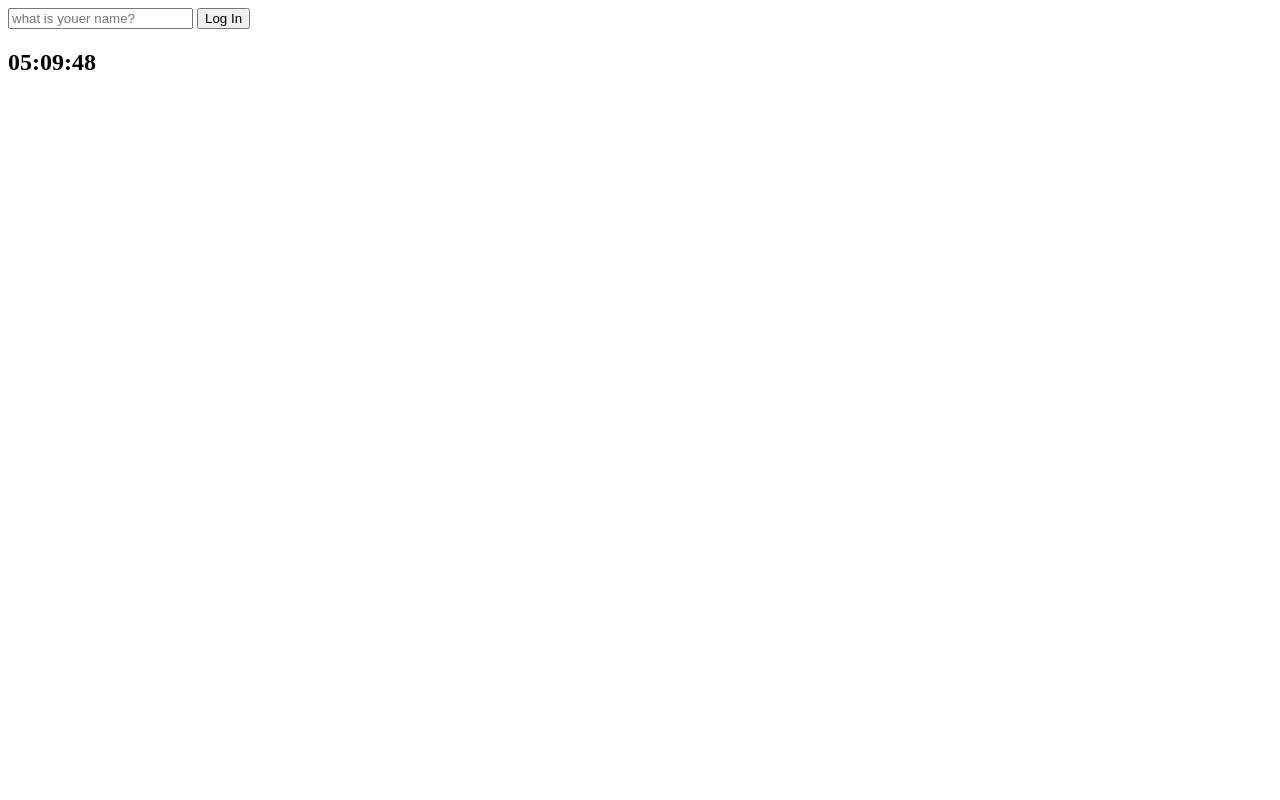
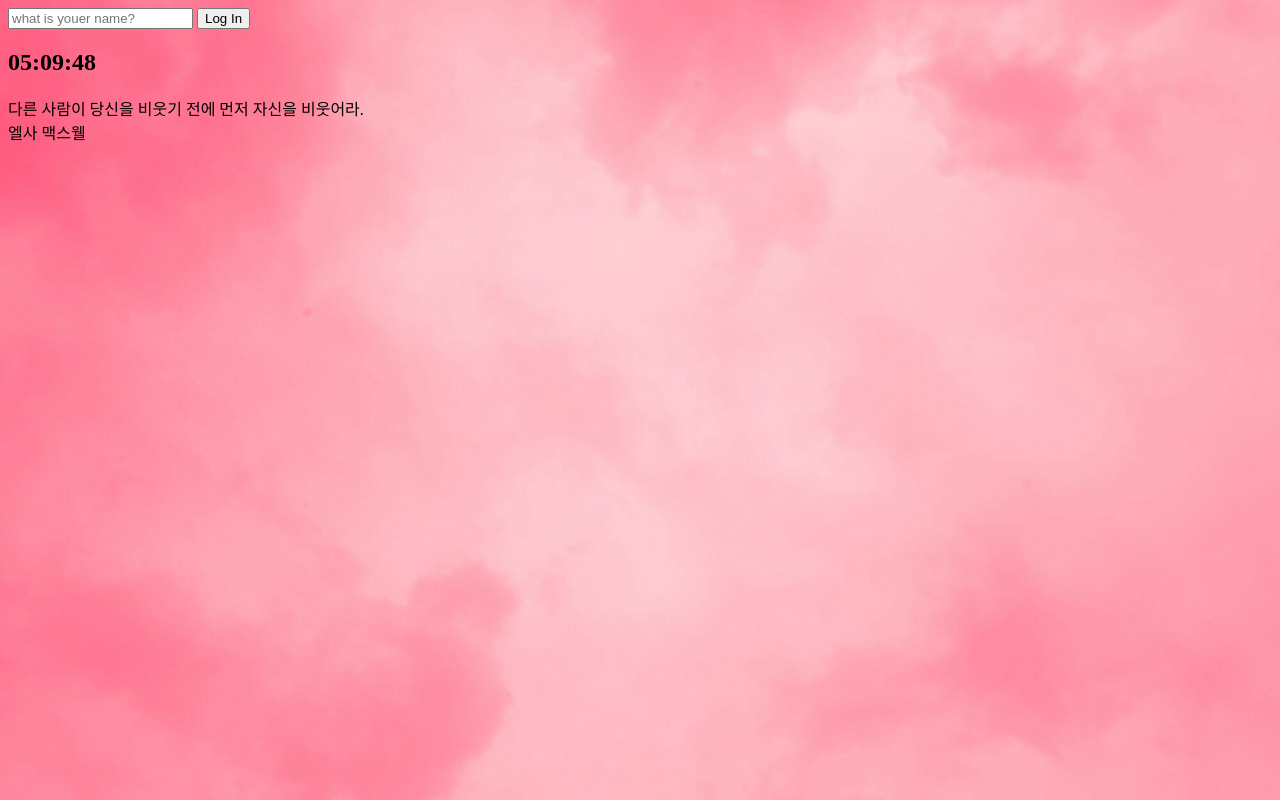
Before and after one commit to woals7480/JS-Chrome, a plain HTML site: page index.html in a window 1280 px wide. Drawn offline with Linux system fonts and the light colour scheme.

Commit message:
update js-chrome

```diff
--- a/css/style.css
+++ b/css/style.css
@@ -1,3 +1,13 @@
 .hidden {
   display: none;
 }
+
+img {
+  position: absolute;
+  width: 100%;
+  height: 100%;
+  z-index: -1;
+  left: 0;
+  top: 0;
+  opacity: 0.8;
+}
--- a/index.html
+++ b/index.html
@@ -12,9 +12,15 @@
         <input type="text" placeholder="what is youer name?" maxlength="15" required>
         <input type="submit" value="Log In">
     </form>
-    <h2 id="clock">00:00</h2>
+    <h2 id="clock"></h2>
     <h1 id="greeting" class="hidden"></h1>
+    <div id="quote">
+        <span></span><br>
+        <span></span>
+    </div>
     <script src="js/clock.js"></script>
     <script src="js/greeting.js"></script>
+    <script src="js/quotes.js"></script>
+    <script src="js/background.js"></script>
 </body>
 </html>
--- /dev/null
+++ b/js/background.js
@@ -0,0 +1,15 @@
+'use strict'
+
+const images = [
+    "0.jpg",
+    "1.jpg",
+    "2.jpg",
+]
+
+const chosenImage = images[Math.floor(Math.random()*images.length)]
+
+const bgImage = document.createElement("img")
+
+bgImage.src = `img/${chosenImage}`
+
+document.body.appendChild(bgImage)
--- /dev/null
+++ b/js/quotes.js
@@ -0,0 +1,53 @@
+'use strict'
+
+const quotes = [
+    {
+        quote: "삶이 있는 한 희망은 있다.",
+        author: "키케로",
+    },
+    {
+        quote: "산다는것 그것은 치열한 전투이다.",
+        author: "로망로랑",
+    },
+    {
+        quote: "하루에 3시간을 걸으면 7년 후에 지구를 한바퀴 돌 수 있다.",
+        author: "사무엘존슨",
+    },
+    {
+        quote: "언제나 현재에 집중할수 있다면 행복할것이다.",
+        author: "파울로 코엘료",
+    },
+    {
+        quote: "진정으로 웃으려면 고통을 참아야하며 , 나아가 고통을 즐길 줄 알아야 해.",
+        author: "찰리 채플린",
+    },
+    {
+        quote: "직업에서 행복을 찾아라. 아니면 행복이 무엇인지 절대 모를 것이다",
+        author: "엘버트 허버드",
+    },
+    {
+        quote: "신은 용기있는자를 결코 버리지 않는다.",
+        author: "켄러",
+    },
+    {
+        quote: "피할수 없으면 즐겨라.",
+        author: "로버트 엘리엇",
+    },
+    {
+        quote: "단순하게 살아라. 현대인은 쓸데없는 절차와 일 때문에 얼마나 복잡한 삶을 살아가는가?",
+        author: "이드리스 샤흐",
+    },
+    {
+        quote: "다른 사람이 당신을 비웃기 전에 먼저 자신을 비웃어라.",
+        author: "엘사 맥스웰",
+    },
+]
+
+const quote = document.querySelector("#quote span:first-child")
+const author = document.querySelector("#quote span:last-child")
+
+const todaysQuote = quotes[Math.floor(Math.random()*quotes.length)]
+
+
+quote.innerText = todaysQuote.quote
+author.innerText = todaysQuote.author
```
Also changed, not shown: img/0.jpg (added), img/1.jpg (added), img/2.jpg (added).
